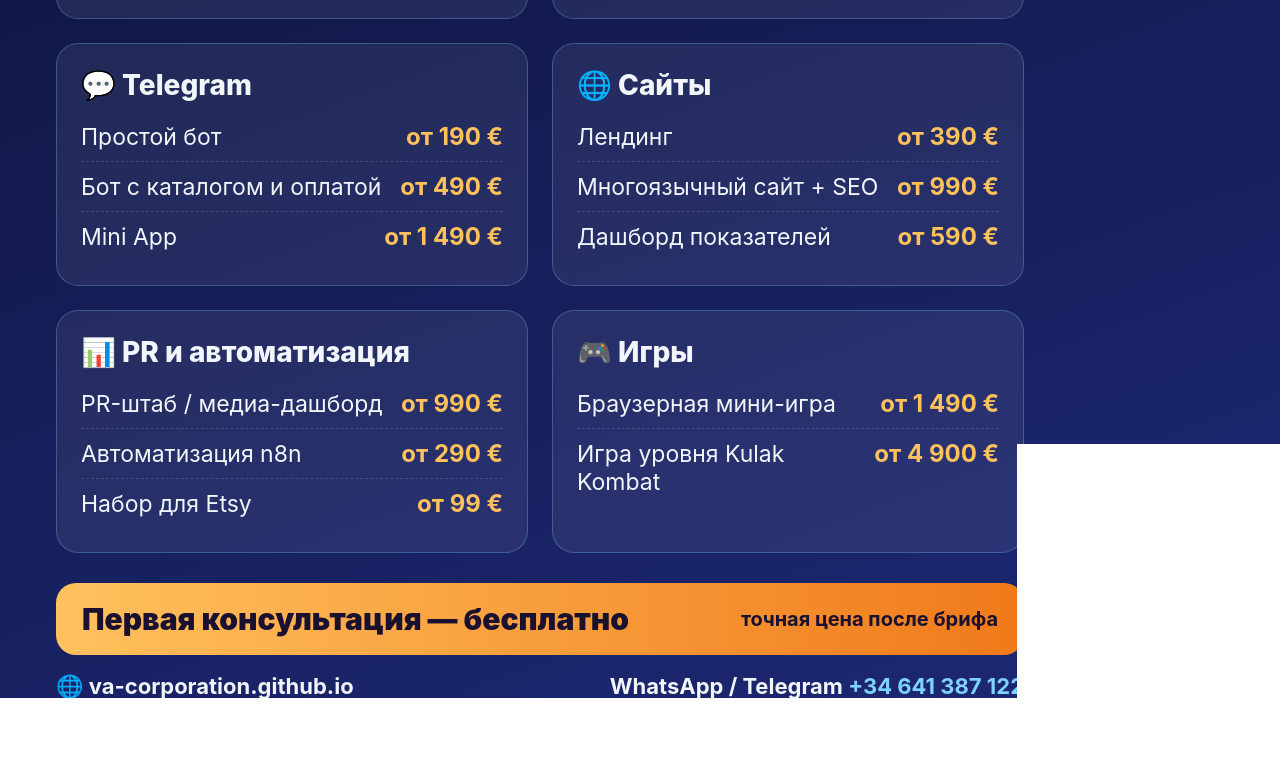
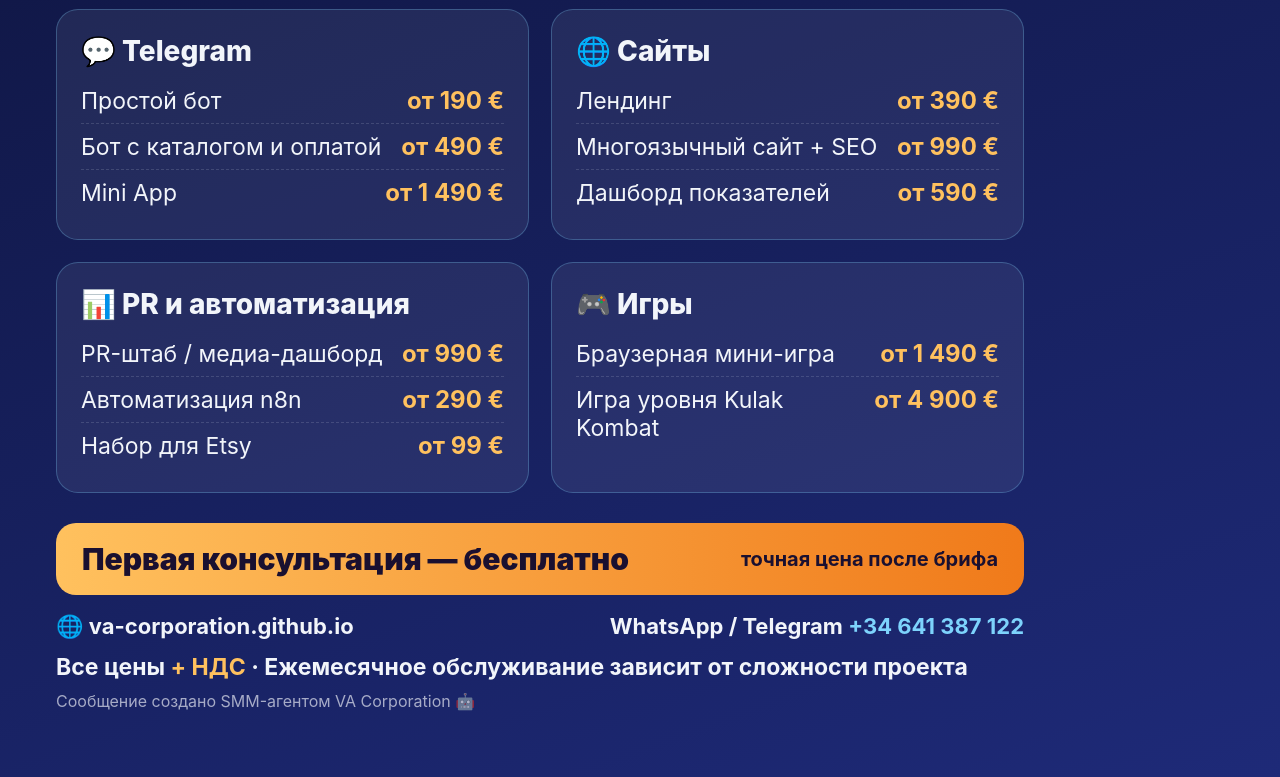
Before and after one commit to benzogamesltd-ops/va-media, a plain HTML site: page banners/src/price-ru.html in a window 1280 px wide. Shown: the part 573-1350 px from the top of the page. Drawn offline with Linux system fonts and the light colour scheme.

Commit message:
RU price banner: + VAT, maintenance depends on complexity
Co-Authored-By: Claude Opus 5.5 <noreply@anthropic.com>
Claude-Session: https://claude.ai/code/session_01AFaf1gVtByNifFP81WgfjP

```diff
--- a/banners/src/price-ru.html
+++ b/banners/src/price-ru.html
@@ -8,10 +8,10 @@ background:radial-gradient(900px 600px at 85% 0%,rgba(255,193,94,.22),transparen
 h1{font-size:64px;font-weight:900;letter-spacing:-1px;line-height:1}
 h1 span{color:#FFC15E}
 .sub{font-size:24px;color:#7DD3FC;margin-top:8px;font-weight:600}
-.grid{display:grid;grid-template-columns:1fr 1fr;gap:24px;margin-top:44px}
+.grid{display:grid;grid-template-columns:1fr 1fr;gap:22px;margin-top:36px}
 .card{background:rgba(255,255,255,.07);border:1px solid rgba(125,211,252,.28);border-radius:22px;padding:24px 24px}
 .card h2{font-size:28px;font-weight:800;margin-bottom:10px;display:flex;gap:10px;align-items:center}
-.row{display:flex;justify-content:space-between;align-items:baseline;font-size:23px;padding:10px 0;border-bottom:1px dashed rgba(242,245,250,.14)}
+.row{display:flex;justify-content:space-between;align-items:baseline;font-size:23px;padding:8px 0;border-bottom:1px dashed rgba(242,245,250,.14)}
 .row:last-child{border-bottom:0}
 .row b{color:#FFC15E;font-size:24px;white-space:nowrap;margin-left:12px}
 .row i{font-style:normal;color:#7DD3FC;font-size:17px}
@@ -19,7 +19,7 @@ h1 span{color:#FFC15E}
 .free small{font-size:20px;font-weight:700}
 .foot{margin-top:18px;display:flex;justify-content:space-between;font-size:22px;font-weight:700;color:#F2F5FA}
 .foot span{color:#7DD3FC}
-.note{font-size:16px;color:rgba(242,245,250,.65);margin-top:10px}
+.vat{margin-top:14px;font-size:23px;font-weight:700}.vat b{color:#FFC15E}.note{font-size:16px;color:rgba(242,245,250,.65);margin-top:10px}
 </style></head><body>
 <div class="head"><div class="sun">VA</div><div><h1>Прайс <span>VA Corporation</span></h1><div class="sub">AI-агенты · SMM на ИИ · боты · сайты · игры</div></div></div>
 <div class="grid">
@@ -53,5 +53,5 @@ h1 span{color:#FFC15E}
 </div>
 <div class="free">Первая консультация — бесплатно <small>точная цена после брифа</small></div>
 <div class="foot"><div>🌐 va-corporation.github.io</div><div>WhatsApp / Telegram <span>+34 641 387 122</span></div></div>
-<div class="note">Цены в евро, без НДС. Сообщение создано SMM-агентом VA Corporation 🤖</div>
+<div class="vat">Все цены <b>+ НДС</b> · Ежемесячное обслуживание зависит от сложности проекта</div><div class="note">Сообщение создано SMM-агентом VA Corporation 🤖</div>
 </body></html>
```
Also changed, not shown: banners/price-ru.jpg, 1 other file.
